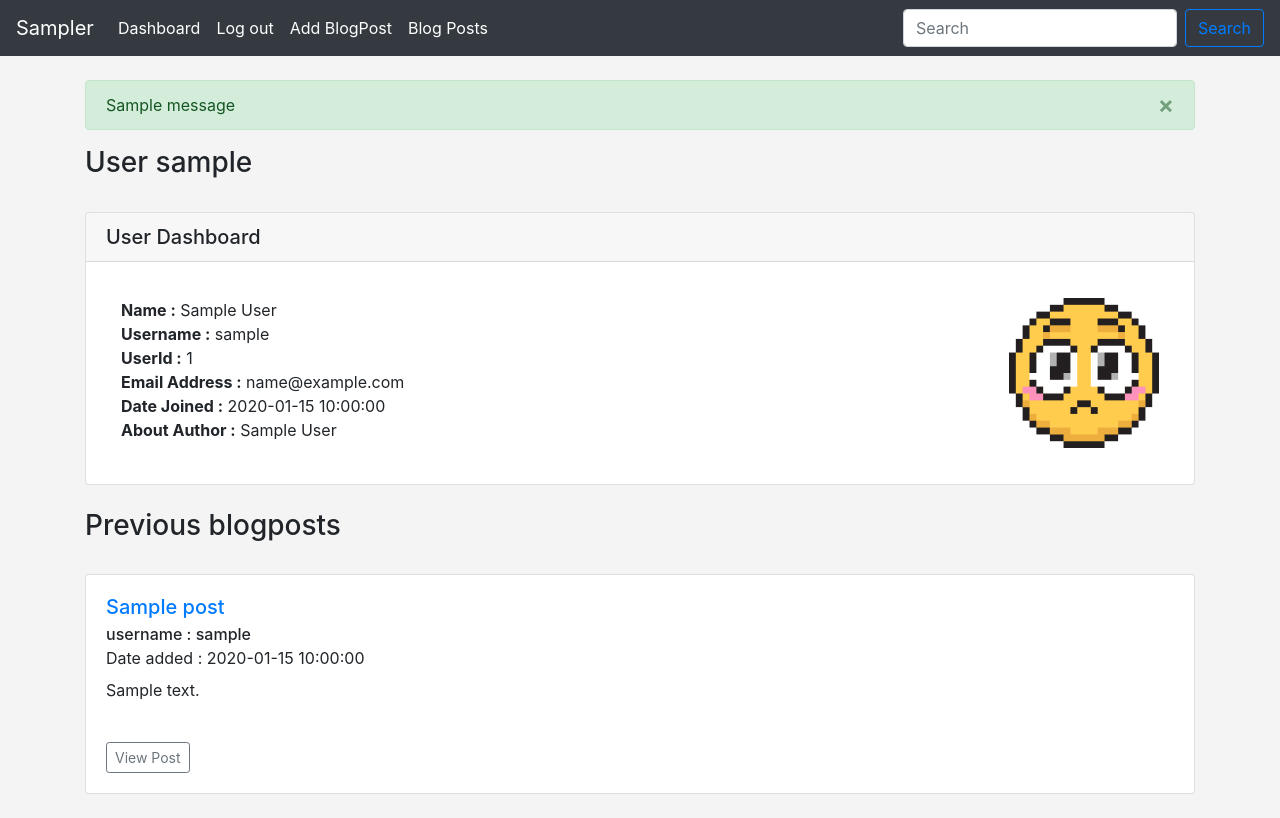
After one commit to dan-sys/flask-blog, a Flask app: a page that uses templates/dashboard_author.html in a window 1280 px wide. The commit adds this page. Run offline with Flask 3, Linux system fonts and the light colour scheme; a user stored in the database is signed in; tables that the repository leaves empty hold one stand-in row (values such as "Sample post"); one stand-in notice (Sample message) is shown; parts of the project's set-up code (start-up, migrations or seed data) failed here and were passed over; some libraries are stand-ins or nearby versions.

Commit message:
feat : access to authors page and view all their posts

```diff
--- a/app.py
+++ b/app.py
@@ -145,6 +145,28 @@ def dashboard():
                                    name_to_update=name_to_update,
                                    id=id)
 
+# visit author dashboard
+@app.route('/dashboard_author/<username>',methods=['GET','POST'])
+@login_required
+def dashboard_author(username):
+    name_to_find = Users.query.filter_by(username=username).first_or_404()
+
+    if name_to_find :
+        #get posts with the user id
+        auth_id = name_to_find.id
+        posts_found = BlogPosts.query.filter_by(author_id=auth_id)
+        posts_found = posts_found.order_by(BlogPosts.date_posted.desc())
+        return render_template("dashboard_author.html",
+                                   name_to_find=name_to_find,
+                                   username=username,
+                                   posts_found=posts_found)
+    else:
+        flash("Profile seems to be missing. Sorry")
+        posts = BlogPosts.query.order_by(BlogPosts.date_posted.desc())
+        return render_template("posts.html",
+                           posts=posts)
+
+
 
 @app.route('/logout',methods=['GET','POST'])
 @login_required
@@ -278,7 +300,7 @@ def add_post():
 def show_posts():
     # query db to get blog posts from Database table
     #we are quering the model -- note this
-    posts = BlogPosts.query.order_by(BlogPosts.date_posted)
+    posts = BlogPosts.query.order_by(BlogPosts.date_posted.desc())
     return render_template("posts.html",
                            posts=posts)
 
--- /dev/null
+++ b/templates/dashboard_author.html
@@ -0,0 +1,63 @@
+{% extends 'base.html' %}
+
+{% block content %}
+{% for message in get_flashed_messages() %}
+
+    <div class="alert alert-success alert-dismissible fade show" role="alert">
+        {{ message }}
+    <!--  <span type="button" class="btn-close" data-bs-dismiss="alert" aria-label="Close"></span> -->
+    <span type="button" class="close" data-dismiss="alert" aria-label="Close"><span aria-hidden="true">&times;</span></span>
+    </div>
+
+{% endfor %}
+
+    <h3>User {{ name_to_find.username }} </h3>
+    <br/>
+    <div class="card">
+        <h5 class="card-header">User Dashboard</h5>
+        <div class="card-body">
+          <p class="card-text">
+            <div class="container">
+              <div class="row">
+                <div class="col-8">
+                  <strong>Name :</strong> {{ name_to_find.name }} <br/>
+                  <strong>Username :</strong>  {{ name_to_find.username }} <br/>
+                  <strong>UserId :</strong>  {{ name_to_find.id }} <br/>
+                  <strong>Email Address :</strong>  {{ name_to_find.email }} <br/>
+                  <strong>Date Joined :</strong>   {{ name_to_find.date_added }} <br/>
+                  <strong>About Author :</strong>   {{ name_to_find.about_author }} <br/>
+                </div>
+
+
+                <div class="col-4"> <img src="{{ url_for('static',filename='images/default_profile_pic.png') }}" width="150" style="float:right">
+                </div>
+              </div>
+            </div>
+          </p>
+
+        </div>
+    </div>
+    <br/>
+
+    <h3>Previous blogposts </h3>
+    <br/>
+    {% for post in posts_found %}
+    <div class="card" style="width: auto;">
+    <div class="card-body">
+      <h5 class="card-title"><a href="{{ url_for('show_single_post',id=post.id) }}"> {{ post.title }}  </a> </h5>
+      <h6 class="card-subtitle mb-2 text-body-secondary"> username : {{ post.poster_info.username }} </h6>
+      <p class="card-subtitle mb-2 text-body-secondary"> Date added : {{ post.date_posted }}  </p>
+      <p class="card-text"> {{ post.content|safe }} </p>
+
+      <br/>
+
+      <a href="{{ url_for('show_single_post',id=post.id) }}" class="btn btn-outline-secondary btn-sm"> View Post </a>
+
+    </div>
+
+    </div>
+    <br/>
+
+{% endfor %}
+
+{% endblock %}
--- a/templates/posts.html
+++ b/templates/posts.html
@@ -16,7 +16,8 @@
 <div class="card" style="width: auto;">
     <div class="card-body">
       <h5 class="card-title"><a href="{{ url_for('show_single_post',id=post.id) }}"> {{ post.title }}  </a> </h5>
-      <h6 class="card-subtitle mb-2 text-body-secondary"> Author : {{ post.poster_info.name }} </h6>
+      <!-- <h6 class="card-subtitle mb-2 text-body-secondary"> Author : <a href="#"> {{ post.poster_info.name }} </a>  </h6> -->
+      <h6 class="card-subtitle mb-2 text-body-secondary"> username : <a href="{{ url_for('dashboard_author',username=post.poster_info.username) }}"> {{ post.poster_info.username }} </a>  </h6>
 
       {% if post.poster_info.about_author %}
         <h6 class="card-subtitle mb-2 text-body-secondary"> About Author : {{ post.poster_info.about_author }} </h6>
--- a/templates/single_post.html
+++ b/templates/single_post.html
@@ -15,7 +15,8 @@
 <div class="card" style="width: auto;">
     <div class="card-body">
       <h5 class="card-title"> {{ post.title }} </h5>
-      <h6 class="card-subtitle mb-2 text-body-secondary"> Author : {{ post.poster_info.name }} </h6>
+      <!-- <h6 class="card-subtitle mb-2 text-body-secondary"> Author : {{ post.poster_info.name }} </h6> -->
+      <h6 class="card-subtitle mb-2 text-body-secondary"> username : <a href="#"> {{ post.poster_info.username }} </a> </h6>
       {% if post.poster_info.about_author %}
         <h6 class="card-subtitle mb-2 text-body-secondary"> About Author : {{ post.poster_info.about_author }} </h6>
       {% endif %}
--- a/webforms.py
+++ b/webforms.py
@@ -3,6 +3,7 @@ from wtforms import StringField, SubmitField, PasswordField, BooleanField, Valid
 from wtforms.validators import DataRequired, EqualTo, Length
 from wtforms.widgets import TextArea
 from flask_ckeditor import CKEditorField
+import re
 
 # create a login Form
 class LoginForm(FlaskForm):
@@ -19,10 +20,32 @@ class BlogPostsForm(FlaskForm):
     slug = StringField("Slug", validators=[DataRequired()])
     submit = SubmitField("Submit")
 
+#
+class UserNameCheck():
+    def __init__(self, banned, regex, message=None):
+        self.banned = banned
+        self.regex = regex
+
+        if not message:
+            message = 'Please choose another username. Illegal characters found'
+        self.message = message
+
+    def __call__(self, form, field):
+        p = re.compile(self.regex)
+        if field.data.lower() in (word.lower() for word in self.banned):
+            raise ValidationError(self.message)
+        if re.search(p, field.data.lower()):
+            raise ValidationError(self.message)
+
+
 # Create a Form Class
 
 class UserForm(FlaskForm):
-    username = StringField("User Name", validators=[DataRequired()])
+    username = StringField("User Name", validators=[DataRequired(),
+                                                    UserNameCheck(message="Reserved keywords & special characters not allowed",
+                                                                 banned=['root', 'admin', 'sys', 'administrator'],
+                                                                 regex="^(?=.*[-+!@#$%^&*., ?])"),
+                                                    Length(min=2, max=20,message="username must be between 2 - 20 characters")])
     name = StringField("Name", validators=[DataRequired()])
     email = StringField("Email Address", validators=[DataRequired()])
     about_author = TextAreaField("About Author")
```
